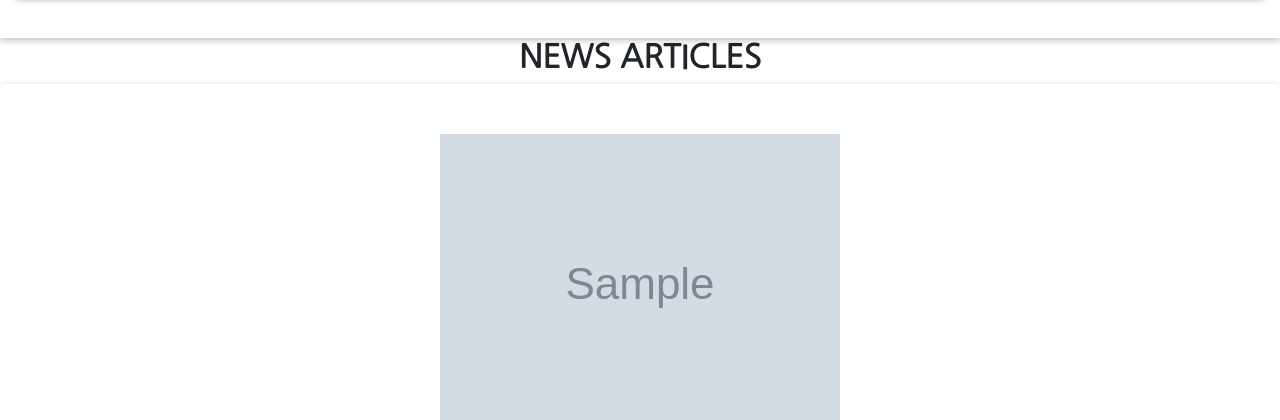
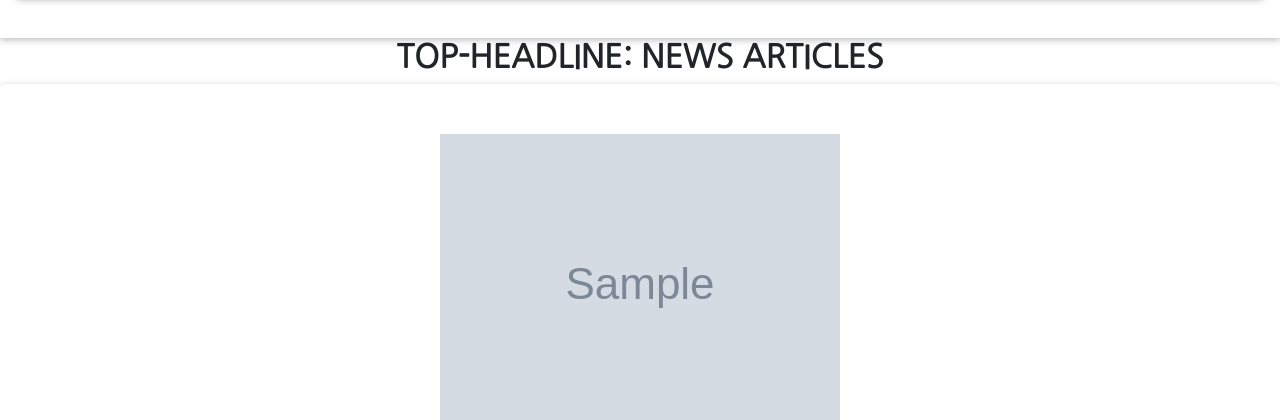
Before and after one commit to AisaJ/News_highlight, a Flask app: template app/templates/source.html in a window 1280 px wide. Shown: the part 250-670 px from the top of the page. Run offline with Flask 2, Linux system fonts and the light colour scheme; the template is opened without the code that fills it: most values are stand-ins (such as "Sample title", 1, 10 or a date in 2020); grey boxes marked "Sample" are stand-in pictures; some libraries are stand-ins or nearby versions.

```diff
--- a/app/templates/source.html
+++ b/app/templates/source.html
@@ -11,7 +11,7 @@
 
 {% block content %}
 <div class="container-fluid">
-  <h2 style="text-align:center; font-weight:bold">NEWS ARTICLES</h2>
+  <h2 style="text-align:center; font-weight:bold">TOP-HEADLINE: NEWS ARTICLES</h2>
   <div class="row card">
     {% for article in articles_list %}
       <div class="col-xs-6 col-sm-6 col-md-12 col-lg-12 card-body imageUrl" style="background: url({{article.image}}) no-repeat center center; height: 25rem">
```
Also changed, not shown: README.md (added).
